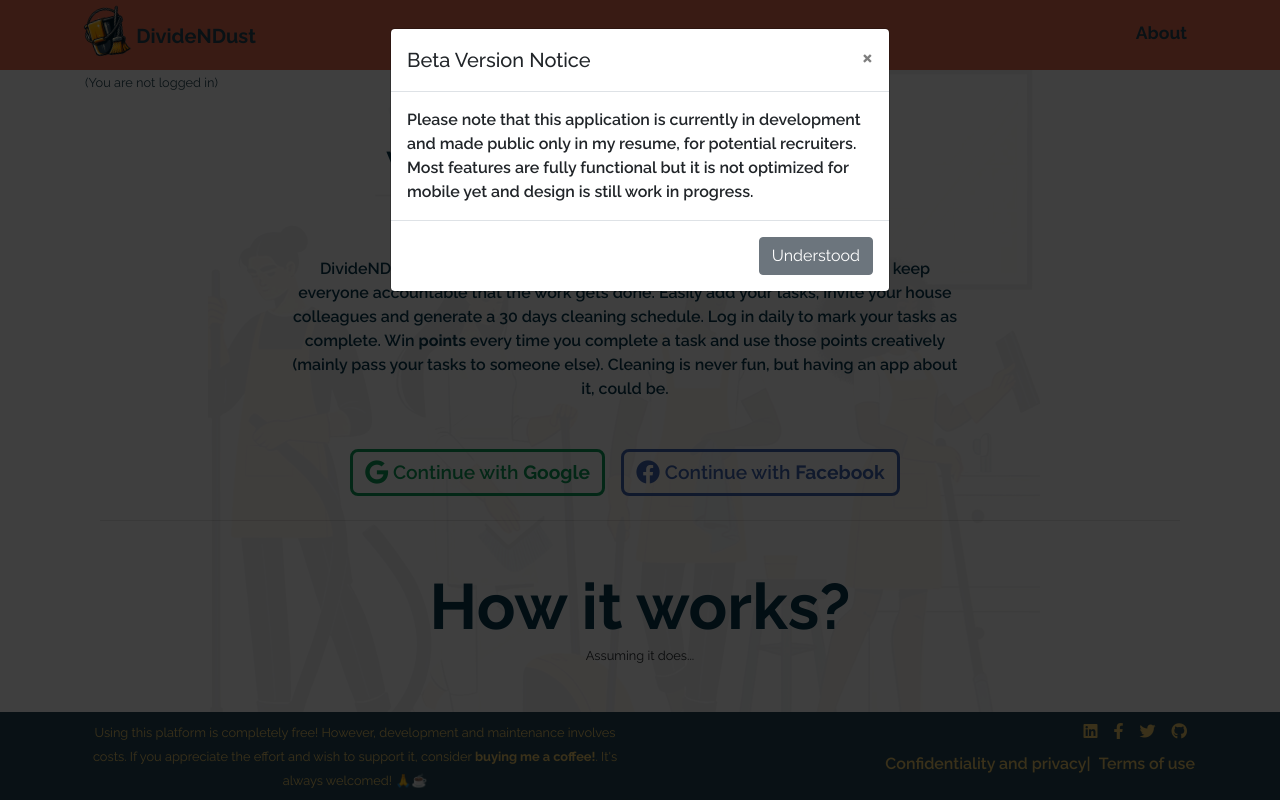
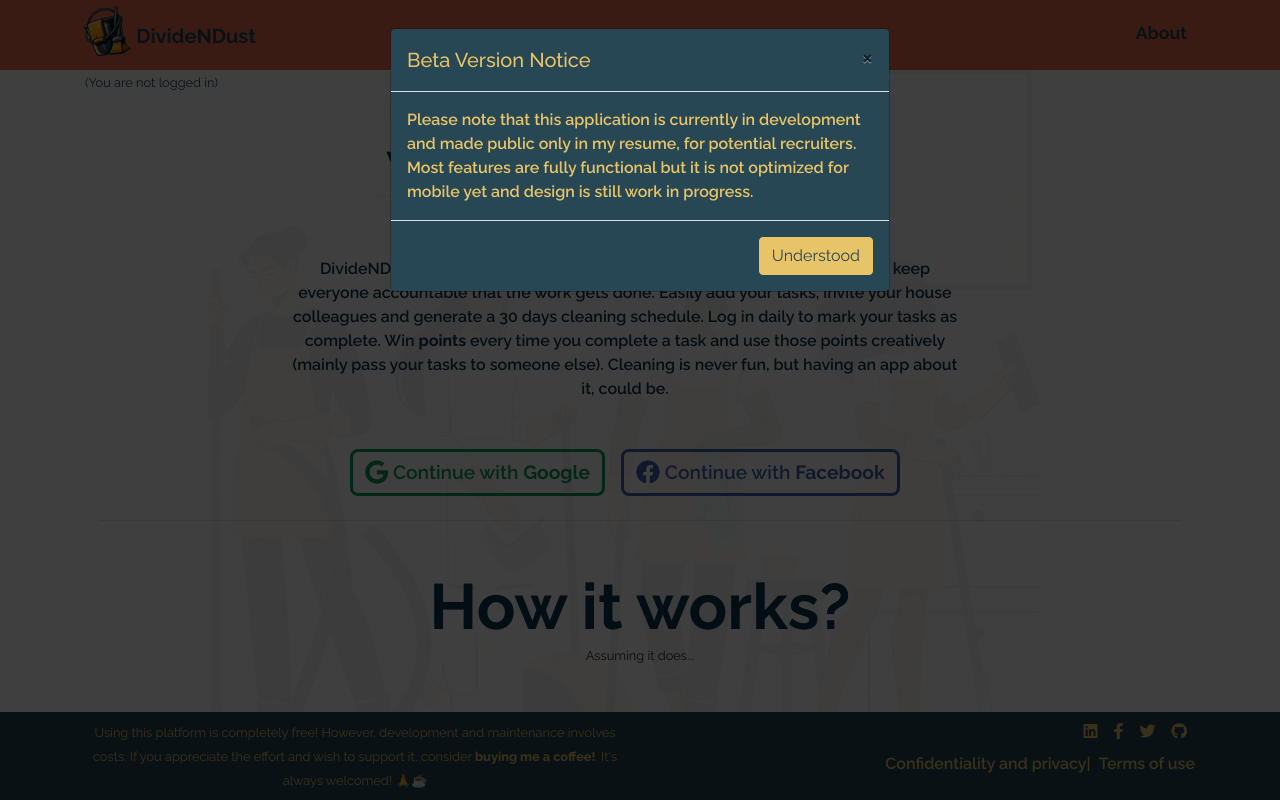
Before and after one commit to DanMGocan/cleandivide, a Flask app: page / in a window 1280 px wide. Run offline with Flask 3, Linux system fonts and the light colour scheme; some libraries are stand-ins or nearby versions.

Commit message:
Added CSS for index page

```diff
--- a/static/css/index.css
+++ b/static/css/index.css
@@ -77,3 +77,28 @@
 #youtube-button:hover i.fa-google {
   color: white;
 }
+
+/* Apply background and text color to the modal content */
+.modal-content {
+  background-color: var(--charcoal);
+  color: var(--saffron);
+}
+
+/* Strong tag within the modal title for emphasis */
+.modal-title strong {
+  font-weight: bold;
+}
+
+/* Style for the button */
+.btn-secondary {
+  background-color: var(--saffron);
+  border-color: var(--saffron);
+  color: var(--charcoal);
+}
+
+/* Hover effect for the button */
+.btn-secondary:hover {
+  background-color: var(--charcoal);
+  border-color: var(--charcoal);
+  color: var(--saffron);
+}
```
